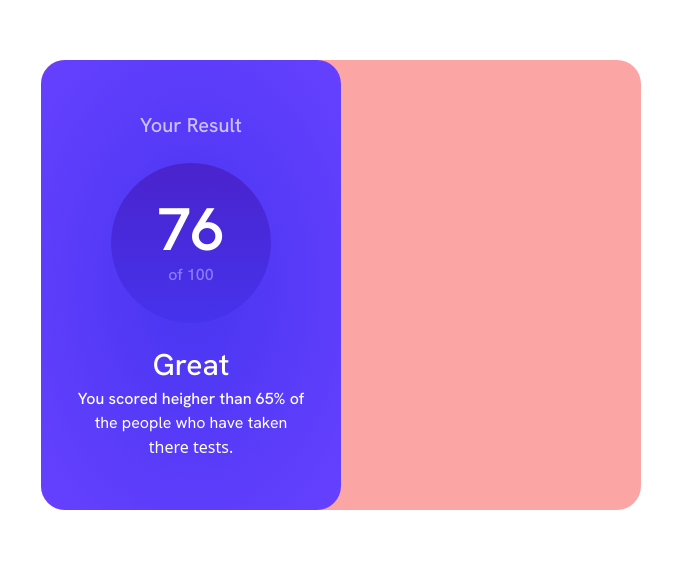
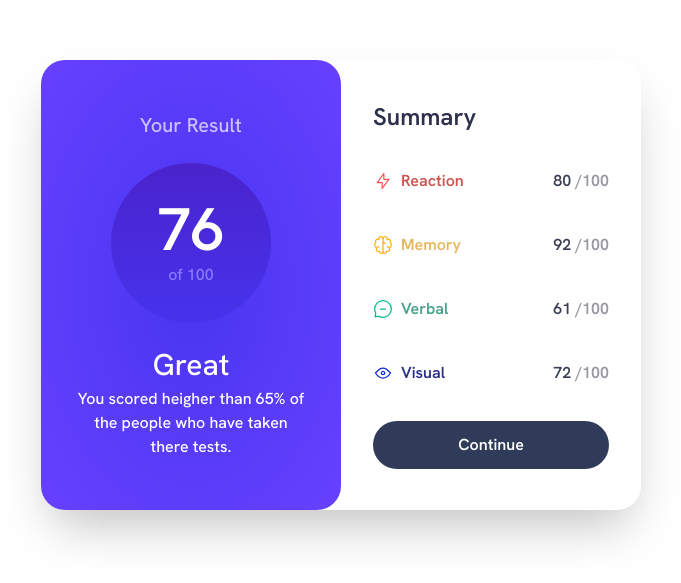
Before and after one commit to shreejaybhay/frontend-mentor-projects, a website: page frontend-projects/results-summary-component/index.html in a window 1280 px wide. Shown: the part 115-698 px from the top of the page, without its empty margins (299-980 px from the left). Drawn offline with Linux system fonts and the light colour scheme.

Commit message:
results-summary-component

```diff
--- a/frontend-projects/results-summary-component/index.html
+++ b/frontend-projects/results-summary-component/index.html
@@ -7,9 +7,11 @@
     <link rel="stylesheet" href="/frontend-projects/output.css" />
   </head>
   <body class="flex items-center justify-center w-screen h-screen bg-white">
-    <div class="bg-red-300 h-[450px] w-[600px] rounded-3xl">
+    <div
+      class="md:h-[450px] md:w-[600px] rounded-3xl md:flex w-full h-screen shadow-2xl"
+    >
       <div
-        class="w-[300px] h-[450px] bg-[radial-gradient(ellipse_at_center,_var(--tw-gradient-stops))] from-[#4835F1] to-[#6641FF] rounded-3xl flex flex-col justify-center items-center"
+        class="md:w-[300px] md:h-[450px] bg-[radial-gradient(ellipse_at_center,_var(--tw-gradient-stops))] from-[#4835F1] to-[#6641FF] md:rounded-3xl flex flex-col justify-center items-center md:py-0 py-6 w-full rounded-b-3xl"
       >
         <div>
           <h1 class="text-xl font-medium text-[#CDC0FF] font-hankengrotesk">
@@ -30,12 +32,99 @@
         </div>
         <div class="text-center text-white">
           <h1 class="mb-1 text-3xl font-medium font-hankengrotesk">Great</h1>
-          <p class="font-medium font-hankengrotesk">
-            You scored heigher than 65% of
+          <p class="font-medium font-hankengrotesk w-[78%] mx-auto flex-wrap">
+            You scored heigher than 65% of the people who have taken there
+            tests.
           </p>
-          <p class="font-hankengrotesk">the people who have taken</p>
-          <p>there tests.</p>
         </div>
+      </div>
+
+      <div
+        class="h-[450px] md:w-[300px] flex flex-col justify-center items-start px-8 w-full"
+      >
+        <div class="w-full">
+          <h1 class="text-2xl font-semibold text-[#2C304B] font-hankengrotesk">
+            Summary
+          </h1>
+        </div>
+
+        <div class="w-full">
+          <button class="flex justify-between w-full py-3 mt-6">
+            <div class="flex gap-2">
+              <img src="icon-reaction.svg" alt="" />
+              <h1 class="text-[#CB5450] font-semibold font-hankengrotesk">
+                Reaction
+              </h1>
+            </div>
+            <div>
+              <h2 class="text-[#3B4055] font-semibold font-hankengrotesk">
+                80
+                <span class="text-[#9894A1] font-semibold font-hankengrotesk"
+                  >/100</span
+                >
+              </h2>
+            </div>
+          </button>
+        </div>
+        <div class="w-full">
+          <button class="flex justify-between w-full py-3 mt-4">
+            <div class="flex gap-2">
+              <img src="icon-memory.svg" alt="" />
+              <h1 class="text-[#E6B560] font-semibold font-hankengrotesk">
+                Memory
+              </h1>
+            </div>
+            <div>
+              <h2 class="text-[#3B4055] font-semibold font-hankengrotesk">
+                92
+                <span class="text-[#9894A1] font-semibold font-hankengrotesk"
+                  >/100</span
+                >
+              </h2>
+            </div>
+          </button>
+        </div>
+        <div class="w-full">
+          <button class="flex justify-between w-full py-3 mt-4">
+            <div class="flex gap-2">
+              <img src="icon-verbal.svg" alt="" />
+              <h1 class="text-[#48A18B] font-semibold font-hankengrotesk">
+                Verbal
+              </h1>
+            </div>
+            <div>
+              <h2 class="text-[#3B4055] font-semibold font-hankengrotesk">
+                61
+                <span class="text-[#9894A1] font-semibold font-hankengrotesk"
+                  >/100</span
+                >
+              </h2>
+            </div>
+          </button>
+        </div>
+        <div class="w-full">
+          <button class="flex justify-between w-full py-3 mt-4">
+            <div class="flex gap-2">
+              <img src="icon-visual.svg" alt="" />
+              <h1 class="text-[#2B3086] font-semibold font-hankengrotesk">
+                Visual
+              </h1>
+            </div>
+            <div>
+              <h2 class="text-[#3B4055] font-semibold font-hankengrotesk">
+                72
+                <span class="text-[#9894A1] font-semibold font-hankengrotesk"
+                  >/100</span
+                >
+              </h2>
+            </div>
+          </button>
+        </div>
+        <button
+          class="w-full bg-[#303B5A] mt-6 py-3 rounded-full text-white font-semibold hover:bg-[#4633ED] duration-300 font-hankengrotesk"
+        >
+          Continue
+        </button>
       </div>
     </div>
   </body>
```
Also changed, not shown: frontend-projects/output.css.
